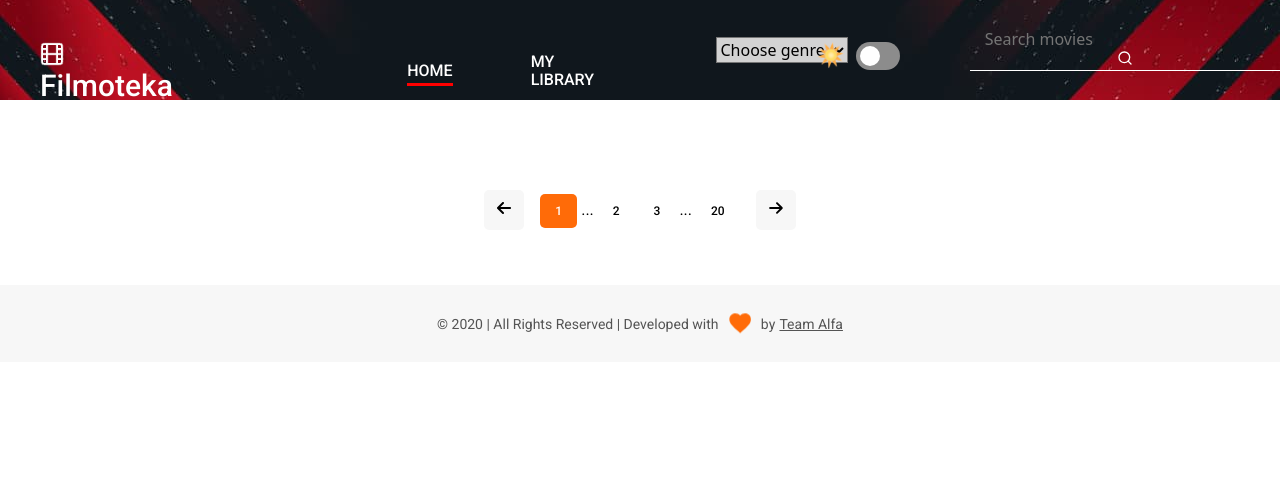
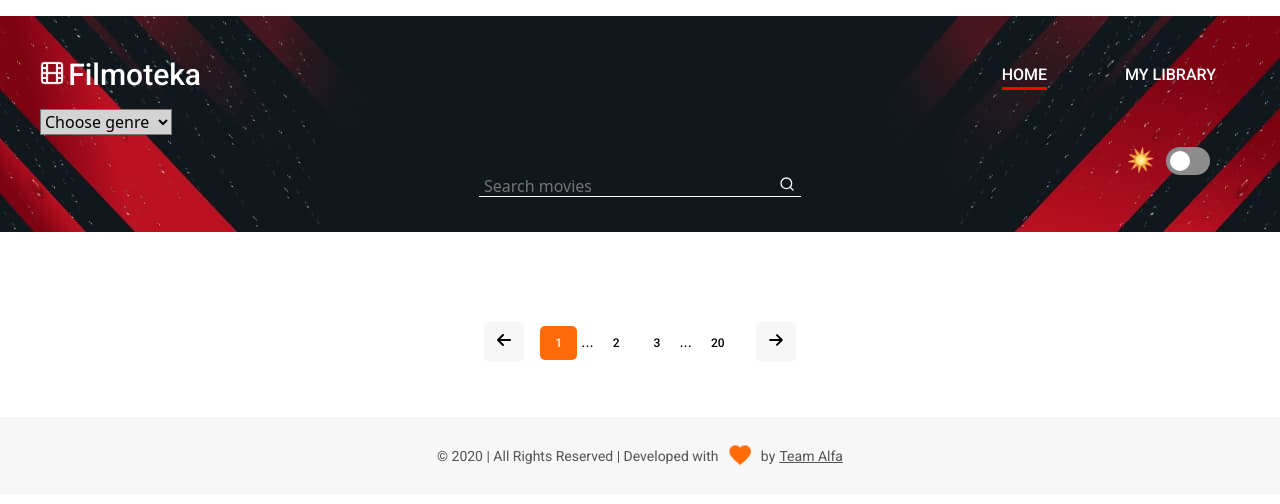
Before and after one commit to Rafal-Chojnacki/Filmoteka-team6, a website built with Parcel: page src/index.html in a window 1280 px wide. Built offline with nearby package versions, Linux system fonts and the light colour scheme; no server answers.

Commit message:
Repeairing of header code

```diff
--- a/src/partials/header.html
+++ b/src/partials/header.html
@@ -1,5 +1,5 @@
 <section class="sh conten">
-    <div class="container headerbg ">
+    <div class="headerbg ">
       <ul class="header-flex">
         <li class="flex-start">
       <a class="header_link" href="./index.html">
```
